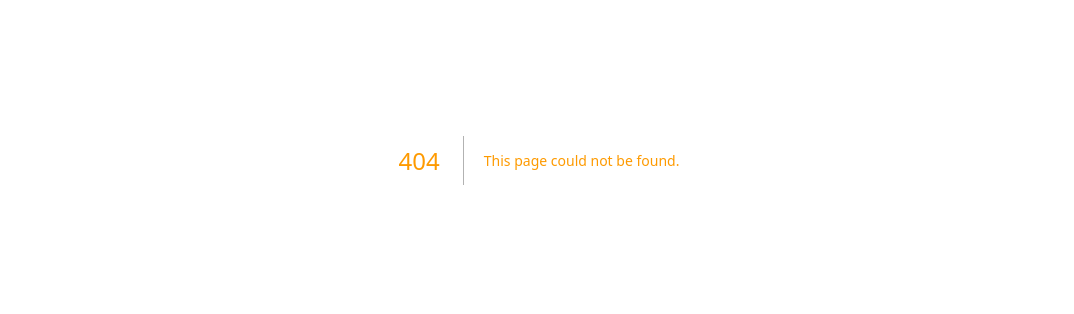
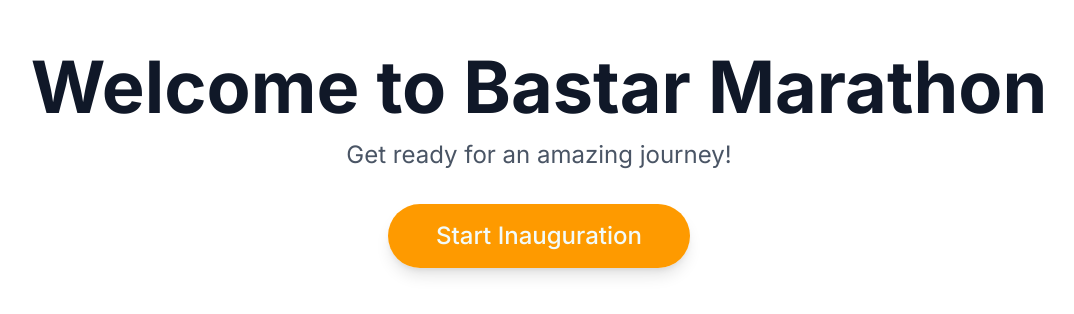
Before and after one commit to suraj7974/bastar-marathon, a Next.js app: page /inauguration in a window 1280 px wide. Before the commit this address had no page. Shown: the part 240-554 px from the top of the page, without its empty margins (101-1175 px from the left). Built offline with nearby package versions, Linux system fonts and the light colour scheme.

Commit message:
[feat]: inaguration page

```diff
--- /dev/null
+++ b/app/inauguration/page.tsx
@@ -0,0 +1,92 @@
+"use client";
+
+import { useState, useRef, useEffect } from "react";
+import { useRouter } from "next/navigation";
+import { Button } from "@/components/ui/button";
+
+export default function InaugurationPage() {
+  const router = useRouter();
+  const [countdown, setCountdown] = useState<number | null>(null);
+  const [currentVideo, setCurrentVideo] = useState<"gift" | "celebrate" | null>(null);
+  const videoRef = useRef<HTMLVideoElement>(null);
+  const hasStartedVideos = useRef(false);
+
+  const handleStartClick = () => {
+    setCountdown(5);
+  };
+
+  const handleVideoEnd = () => {
+    if (currentVideo === "gift") {
+      setCurrentVideo("celebrate");
+    } else if (currentVideo === "celebrate") {
+      // Disable the redirect component before navigating
+      sessionStorage.setItem("inaugurationComplete", "true");
+      router.push("/");
+    }
+  };
+
+  useEffect(() => {
+    if (countdown !== null && countdown > 0) {
+      const timer = setTimeout(() => setCountdown(countdown - 1), 1000);
+      return () => clearTimeout(timer);
+    } else if (countdown === 0 && !hasStartedVideos.current) {
+      hasStartedVideos.current = true;
+      const timer = setTimeout(() => {
+        setCurrentVideo("gift");
+      }, 0);
+      return () => clearTimeout(timer);
+    }
+  }, [countdown]);
+
+  useEffect(() => {
+    if (videoRef.current && currentVideo) {
+      videoRef.current.load();
+      videoRef.current.play();
+    }
+  }, [currentVideo]);
+
+  // Check if we should show videos (countdown finished)
+  const isPlayingVideos = currentVideo !== null;
+
+  return (
+    <div className="min-h-screen flex items-center justify-center bg-white">
+      {!isPlayingVideos ? (
+        <div className="text-center space-y-8">
+          <h1 className="text-5xl md:text-7xl font-bold text-gray-900 mb-4">
+            Welcome to Bastar Marathon
+          </h1>
+          <p className="text-xl md:text-2xl text-gray-600 mb-8">
+            Get ready for an amazing journey!
+          </p>
+
+          {countdown === null ? (
+            <Button
+              onClick={handleStartClick}
+              size="lg"
+              className="text-2xl px-12 py-8 transition-all duration-300 transform hover:scale-105 shadow-lg rounded-full"
+            >
+              Start Inauguration
+            </Button>
+          ) : countdown > 0 ? (
+            <div className="text-9xl font-bold text-primary animate-pulse">{countdown}</div>
+          ) : null}
+        </div>
+      ) : (
+        <div className="w-full h-screen flex items-center justify-center bg-white">
+          <video
+            ref={videoRef}
+            onEnded={handleVideoEnd}
+            className="w-[50vw] h-[50vh] object-contain"
+            playsInline
+          >
+            <source
+              src={`/videos/${currentVideo === "gift" ? "Gift.webm" : "celebrate.webm"}`}
+              type="video/webm"
+            />
+            Your browser does not support the video tag.
+          </video>
+        </div>
+      )}
+    </div>
+  );
+}
--- a/app/layout.tsx
+++ b/app/layout.tsx
@@ -1,6 +1,7 @@
 import type { Metadata } from "next";
 import { Inter, Geist_Mono } from "next/font/google";
 import "./globals.css";
+import InaugurationRedirect from "@/components/inauguration-redirect";
 
 const inter = Inter({
   variable: "--font-inter",
@@ -25,6 +26,7 @@ export default function RootLayout({
   return (
     <html lang="en">
       <body className={`${inter.variable} ${geistMono.variable} font-sans antialiased`}>
+        <InaugurationRedirect />
         {children}
       </body>
     </html>
--- /dev/null
+++ b/components/inauguration-redirect.tsx
@@ -0,0 +1,21 @@
+"use client";
+
+import { useEffect } from "react";
+import { useRouter, usePathname } from "next/navigation";
+
+export default function InaugurationRedirect() {
+  const router = useRouter();
+  const pathname = usePathname();
+
+  useEffect(() => {
+    // Check if inauguration is complete
+    const inaugurationComplete = sessionStorage.getItem("inaugurationComplete");
+
+    // Only redirect to inauguration if not complete and not already there
+    if (!inaugurationComplete && pathname !== "/inauguration") {
+      router.push("/inauguration");
+    }
+  }, [pathname, router]);
+
+  return null;
+}
```
